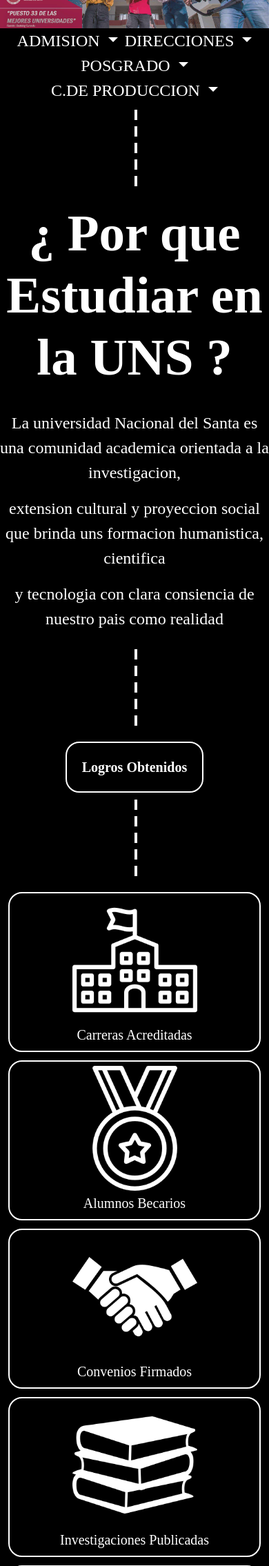
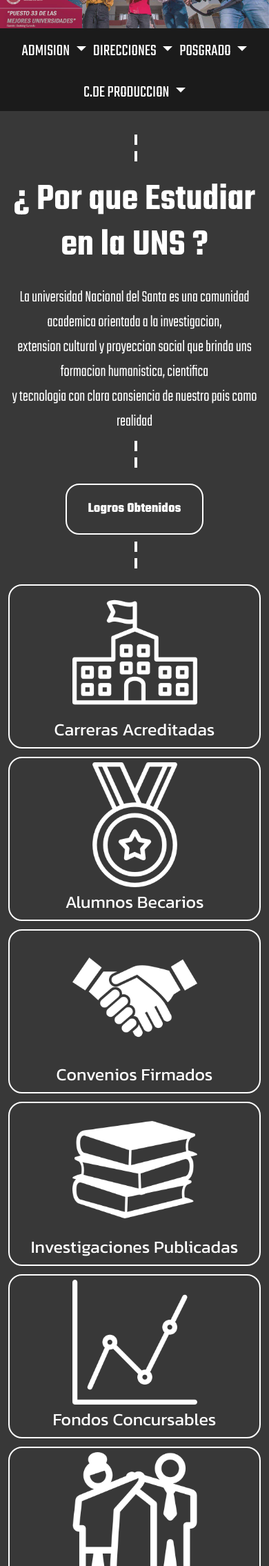
Before and after one commit to SMLeonardo/REMODELACION-DE-LA-PAGINA-DE-LA-UNS, a PHP site: page / in a window 390 px wide; the page is wider, and only the part inside the window is pictured. Shown: the part 96-2366 px from the top of that part at 69% size. Run offline with PHP 8.4, Linux system fonts and the light colour scheme; some libraries are stand-ins or nearby versions.

Commit message:
edicion tipografica

```diff
--- a/css/estilo.css
+++ b/css/estilo.css
@@ -1,5 +1,95 @@
+/* EDICION TIPOGRAFICA*/
+.nav-item{
+  font-family: 'Teko', sans-serif;
+  font-weight: 400;
+  font-size: 40px;
+}
+.dropdown-menu{
+  font-family: 'Teko', sans-serif;
+  font-weight: 300;
+  font-size: 20px;
 
-.nav-link{
+}
+.step-text{
+	font-size: 25px;
+  font-family: 'Teko', sans-serif;
+  font-weight: 400;
+  text-align:"center";
+  }
+  .step-text{
+    font-size: 25px;
+    font-family: 'Teko', sans-serif;
+    font-weight: 400;
+    text-align:"center";
+
+  }
+  .sec_down {
+    font-size: 55px;
+    font-family: 'Teko', sans-serif;
+    font-weight: 500;
+    text-align:"center";
+  }
+  .mensaje-uns{
+
+
+    /*
+    margin-left: 100px;
+    margin-right: auto;*/
+    margin: 0px 5px ;
+    text-align:"center";
+    color: white;
+    font-size: 30px;
+    font-family: 'Teko', sans-serif;
+    font-weight: 200;
+
+  }
+
+  .footer-copyright{
+
+    font-family: 'Teko', sans-serif;
+  }
+
+  h1#pregunta1{
+    margin: 0px 5px ;
+  text-align:"center";
+	color: white;
+	font-size: 55px;
+  font-family: 'Teko', sans-serif;
+  font-weight: 600;
+  }
+  h1{
+
+    font-family: 'Teko', sans-serif;
+  }
+  .col-md-3{
+    font-size: 40 px;
+    font-family: 'Teko', sans-serif;
+    font-weight: 300;
+  }
+  .col-md-6{
+    font-size: 25 px;
+    font-family: 'Teko', sans-serif;
+    font-weight: 300;
+   }
+   .logros a{
+    font-size: 28px;
+    font-family: 'Teko', sans-serif;
+    font-weight: 500;
+
+  }
+  h5{
+    color: white;
+    font-family: 'Kanit', sans-serif;
+    font-size: 25px;
+  }
+
+  #navbarSupportedContent{
+    font-size: 28px;
+    font-family: 'Teko', sans-serif;
+    font-weight: 500;
+  }
+/* FIN EDICION TIPOGRAFICA*/
+  .nav-link{
 	text-decoration: none;
     background-image: linear-gradient(currentColor, currentColor);
     background-position: 0% 100%;
@@ -16,7 +106,7 @@
 	color: white;
 }
 .sps--blw{
-	background-color: black;
+	background-color: rgb(27, 27, 27);
 	color: white;
 }
 .lista{
@@ -33,7 +123,7 @@ body{
 	font-family: Agency FB;
 }
 .section1{
-	background-color: black;
+	background-color: rgb(56, 56, 56);
 	}
 .verticalLine {
        width:4px;
@@ -66,7 +156,7 @@ h1{
 
 .logros a{
   display:block;
-  background-color:black;
+  background-color: rgb(56, 56, 56);
   border-radius: 20px;
    border: white 2px solid;
   width:200px;
--- a/css/noticia.css
+++ b/css/noticia.css
@@ -35,6 +35,11 @@
     left:0px;
     position:absolute;
     z-index:0;
+
+    font-size: 20px;
+    font-family: 'Teko', sans-serif;
+    font-weight: 300;
+    text-align:"center";
 }
 
 .carrusel>div {
--- a/index.html
+++ b/index.html
@@ -16,6 +16,16 @@
 <script src="https://code.jquery.com/jquery-3.2.1.js"></script>
 <script src="https://cdnjs.cloudflare.com/ajax/libs/popper.js/1.12.9/umd/popper.min.js"></script>
 <script src="https://maxcdn.bootstrapcdn.com/bootstrap/4.0.0/js/bootstrap.min.js"></script>
+
+
+<!--  TIPOGRAFIA TEKO GOOGLE FONTS -->
+<link rel="preconnect" href="https://fonts.gstatic.com">
+<link href="https://fonts.googleapis.com/css2?family=Teko:wght@300;400;500;600;700&display=swap" rel="stylesheet">
+
+<link rel="preconnect" href="https://fonts.gstatic.com">
+<link href="https://fonts.googleapis.com/css2?family=Kanit&display=swap" rel="stylesheet">
+
+
 
 <!--  ANIMAACION CAROUSEL DE NOTICIAS JQUERY-->
     <script>
@@ -115,7 +125,7 @@ function linea() {
       </ul>
 
       <form class="d-flex">
-        <input class="form-control me-2" type="search" placeholder="Search" aria-label="Search">
+        <input class="form-control me-2" type="search" placeholder="      " aria-label="Search">
         <button class="btn btn-outline-success" type="submit">Search</button>
       </form>
     </div>
@@ -153,7 +163,7 @@ function linea() {
 </div>
 <!--segundo menu-->
 
-<ul class="nav justify-content-center" style="background-color: black">
+<ul class="nav justify-content-center" style="background-color: rgb(27, 27, 27)">
 
    <li class="nav-item dropdown">
           <a class="lista dropdown-toggle" href="#" id="navbarDropdown" role="button" data-bs-toggle="dropdown" aria-expanded="false" >
@@ -210,28 +220,18 @@ function linea() {
 
   <section class="section1 " >
 
-<div class="verticalLine "> &nbsp;
-    </div><br>
-    <div class="verticalLine "> &nbsp;
-    </div><br>
-    <div class="verticalLine "> &nbsp;
-    </div><br>
+    <br>
     <div class="verticalLine "> &nbsp;
     </div><br>
 <div class="verticalLine "> &nbsp;
     </div><br><br>
     <div class="text-center">
-      <h1>¿ Por que Estudiar en la UNS ?</h1><br>
+      <h1 id="pregunta1">¿ Por que Estudiar en la UNS ?</h1><br>
       <p class="mensaje-uns ">La universidad Nacional del Santa es una comunidad academica orientada a la investigacion,</p>
       <p class="mensaje-uns ">extension cultural y proyeccion  social  que brinda uns formacion humanistica, cientifica </p>
       <p class="mensaje-uns ">y tecnologia con clara consiencia de nuestro pais como realidad</p>
     </div>
-    <div class="verticalLine "> &nbsp;
-    </div><br>
-    <div class="verticalLine "> &nbsp;
-    </div><br>
-    <div class="verticalLine "> &nbsp;
-    </div><br>
+
     <div class="verticalLine "> &nbsp;
     </div><br>
     <div class="verticalLine "> &nbsp;
@@ -241,12 +241,7 @@ function linea() {
       <a href="#">Logros Obtenidos</a>
     </div>
 
- <div class="verticalLine "> &nbsp;
-    </div><br>
- <div class="verticalLine "> &nbsp;
-    </div><br>
-     <div class="verticalLine "> &nbsp;
-    </div><br>
+
      <div class="verticalLine "> &nbsp;
     </div><br>
      <div class="verticalLine "> &nbsp;
@@ -301,10 +296,7 @@ function linea() {
        <img class="forma " src="images/seccion-galeria.png " alt="forma1">
      </div>
     </div>-->
-     <div class="verticalLine "> &nbsp;
-      </div><br>
-      <div class="verticalLine "> &nbsp;
-      </div><br>
+
       <div class="verticalLine "> &nbsp;
       </div><br>
        <div class="verticalLine "> &nbsp;
@@ -320,23 +312,15 @@ function linea() {
 
  <svg class="svgg"viewBox="0 0 500 150" preserveAspectRatio="none" style="height: 100%; width: 100%;">
 
-  <path class="pat" d="M-9.87,-0.48 C-77.59,-41.94 498.59,-84.38 565.18,28.13 L548.81,189.95 L519.47,154.44 Z" style="stroke: none; fill: #000;">
+  <path class="pat" d="M-9.87,-0.48 C-77.59,-41.94 498.59,-84.38 565.18,28.13 L548.81,189.95 L519.47,154.44 Z" style="stroke: none; fill: rgb(56, 56, 56);">
   </path>
 </svg>
 
 </div>
 
 <section class="fw-theme-steps">
-  <div class="verticalLine1 "> &nbsp;
-    </div><br>
-    <div class="verticalLine1 "> &nbsp;
-    </div><br>
-    <div class="verticalLine1 "> &nbsp;
-    </div><br>
-    <div class="verticalLine1 "> &nbsp;
-    </div><br>
-    <div class="verticalLine1 "> &nbsp;
-    </div><br>
+
+    <br>
           <div class="fw-theme-step-wrap">
             <div class="fw-step-left-part">
                                    <!--- <h2 class="step-title color1">Estrategia</h2> -->
@@ -386,22 +370,15 @@ function linea() {
                             </div>
         </div>
 
-        <div class="verticalLine1 "> &nbsp;
-        </div><br>
-        <div class="verticalLine1 "> &nbsp;
-        </div><br>
-        <div class="verticalLine1 "> &nbsp;
-        </div><br><br>
-  <div  class="separador" style="height: 50px; background-color: black; overflow: hidden; " >
+
+       <br>
+  <div  class="separador" style="height: 50px; background-color: rgb(56, 56, 56); overflow: hidden; " >
 
  <svg class="svgg"viewBox="0 0 500 150" preserveAspectRatio="none" style="height: 100%; width: 100%;">
 
   <path class="pat" d="M-9.87,-0.48 C-77.59,-41.94 498.59,-84.38 565.18,28.13 L548.81,189.95 L519.47,154.44 Z" style="stroke: none; fill: #fff;">
     <div style="margin-top: -100px">
-    <div class="verticalLine1 "> &nbsp;
-        </div><br>
-        <div class="verticalLine1 "> &nbsp;
-        </div><br>
+    <br>
 
          </div>
   </path>
@@ -410,15 +387,14 @@ function linea() {
 </div>
   </section>
 <!-- ''''''''''''''''''''''''''''''''''''''''''''''COMIENZA LA SECCION DE NOTICIA EN LA WEB'''''''''''''''''''''''''''''''''''''''''''-->
-  <section class="noticia" style="background-color: black ">
+  <section class="noticia" style="background-color:rgb(56, 56, 56) ">
 
-    <div class="verticalLine "> &nbsp;
-        </div><br>
+
         <div class="verticalLine "> &nbsp;
         </div><br>
         <div class="verticalLine "> &nbsp;
         </div><br>
-        <center><h1  >NOTICIAS</h1></center>
+        <center><h1 id="noti"  >NOTICIAS</h1></center>
 <div class="mural">
 
     <center><div class="container" >
@@ -478,8 +454,7 @@ function linea() {
 
 
 
-        <div class="verticalLine "> &nbsp;
-        </div><br>
+
         <div class="verticalLine "> &nbsp;
         </div><br>
         <div class="verticalLine "> &nbsp;
@@ -488,19 +463,15 @@ function linea() {
   </section>
 
     <!-------------------------------------------------------------------SECCION VIDEO------------------------------------------------->
-  <section  style="">
+  <section  style = " ">
     <div class="banner-video">
-    <center><img class="mouse" src="images/mouse.png" style="height: 50px;  margin-top: -10px"></center>
+    <center></center>
 
-    <div class="verticalLine1 "> &nbsp;
-        </div><br>
-        <div class="verticalLine1 "> &nbsp;
-        </div><br>
-        <div class="verticalLine1 "> &nbsp;
-        </div><br><br>
+
+        <br>
      <div>
     <span class="elementor-headline" style="stroke: red; stroke-width:2;fill: none;stroke-dasharray: 1500;">
-      <div ><h1  style="color:#000000; margin-left: 80px;">VIDEO INSTITUCIONAL</h1></div>
+      <div ><h1  style="color:rgb(15, 15, 15); margin-left: 80px;">VIDEO INSTITUCIONAL</h1></div>
       <div style="margin-top: -60px">
     <svg viewBox="-10 110 900 150" preserveAspectRatio="none" >
       <path class="lineaa" d="M7.7,145.6C109,125,299.9,116.2,401,121.3c42.1,2.2,87.6,11.8,87.3,25.7">
@@ -511,13 +482,13 @@ function linea() {
       <div class="video" style="margin-left:20px; height: 500px;">
     <iframe  src="https://www.youtube.com/embed/PHd69pGfeig" frameborder="0" style="width: 96%;height: 90%;" allow="accelerometer; autoplay; clipboard-write; encrypted-media; gyroscope; picture-in-picture" allowfullscreen></iframe>
      </div>
-    <br><br><br>
+    <br>
     </div>
   </section>
   <!------------------------------------------------SECCION VINCULOS DE INTERES-------------------------------------------->
   <section>
      <div style="margin-bottom: -120px;">
-    <h1 class=" titulo" style="color: #000; margin-left: 80px;">VINCULOS DE INTERES</h1>
+    <h1 class=" titulo" style="color: rgb(15, 15, 15); margin-left: 80px;">VINCULOS DE INTERES</h1>
      <div class="mural">
 
     <center><div class="container" >
```
